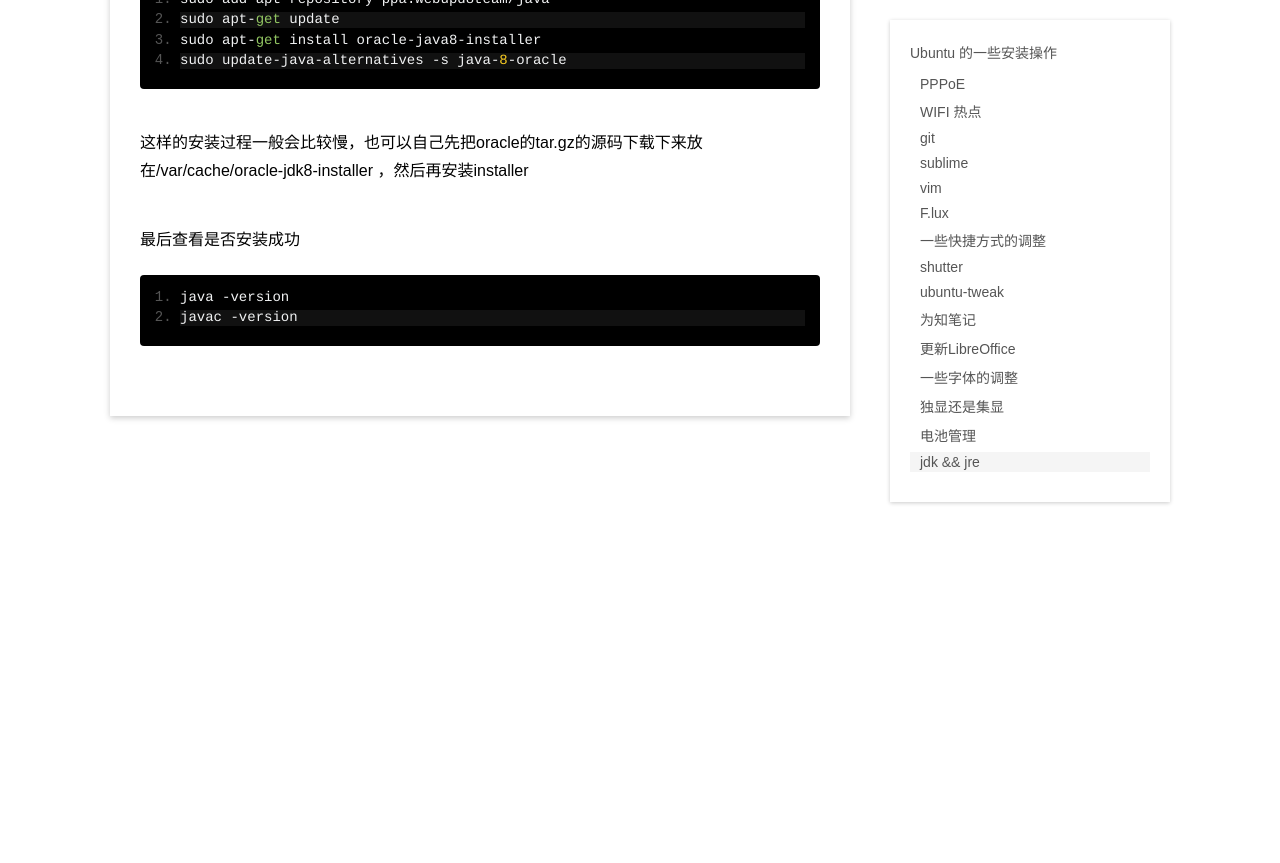
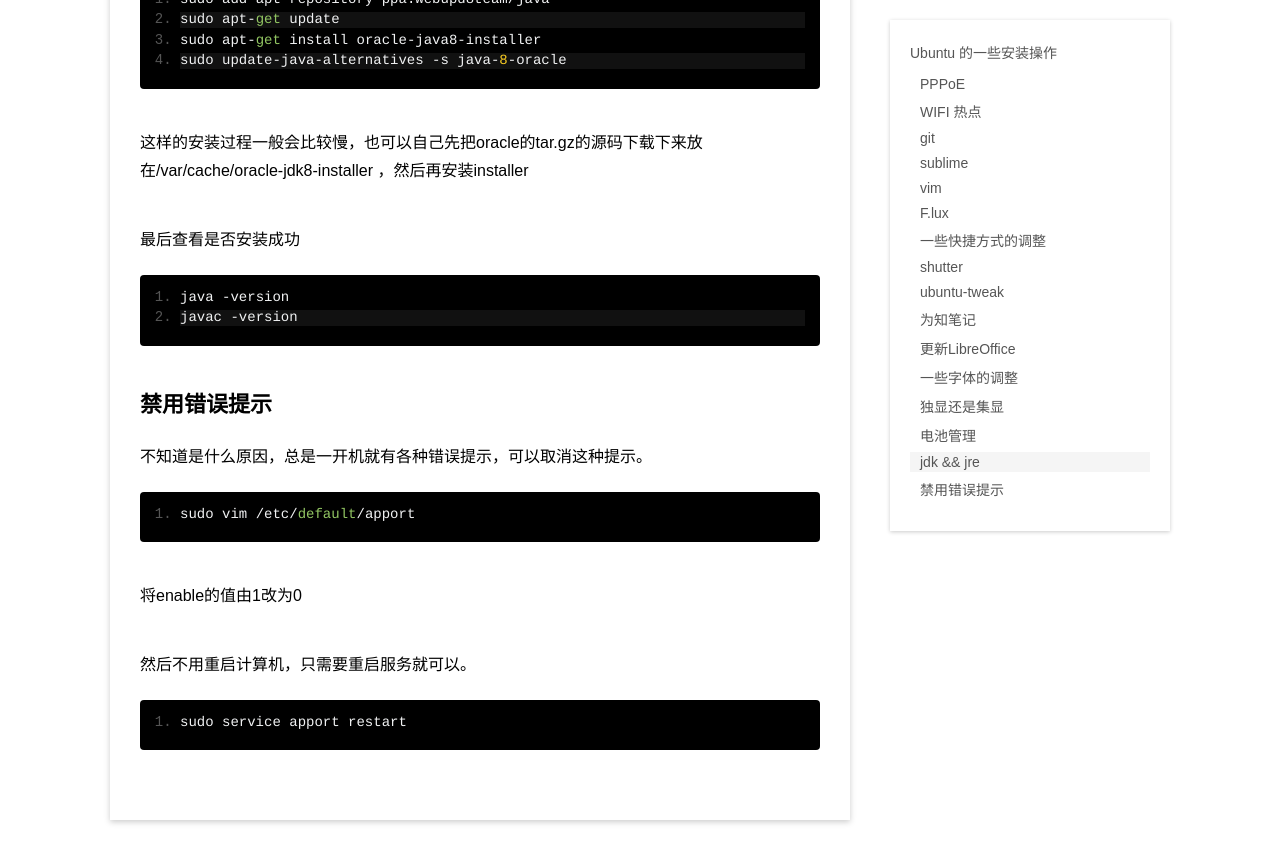
Before and after one commit to windard/windard.com, a Jekyll site: the page built from _posts/blog/2016-1-23-Ubuntu-Gnome.md, in a window 1280 px wide and 900 px high, scrolled down 8051 px. Shown: the top 863 px of the window. Built offline with Jekyll 4.4.1, drawn with Linux system fonts in a browser that asks for light colours; Markdown is read by kramdown in place of the engine named in the settings; before the commit the page ends 8547 px from its top, so only the background shows below that.

Commit message:
add message

````diff
--- a/_posts/blog/2016-1-23-Ubuntu-Gnome.md
+++ b/_posts/blog/2016-1-23-Ubuntu-Gnome.md
@@ -281,3 +281,18 @@ sudo update-java-alternatives -s java-8-oracle
 java -version
 javac -version
 ```
+
+##禁用错误提示
+不知道是什么原因，总是一开机就有各种错误提示，可以取消这种提示。
+
+```bash
+sudo vim /etc/default/apport
+```
+
+将enable的值由1改为0
+
+然后不用重启计算机，只需要重启服务就可以。
+
+```bash
+sudo service apport restart
+```
````
Also changed, not shown: 1 other file.
